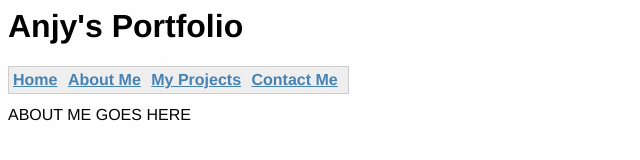
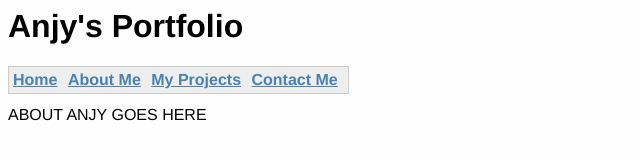
Before and after one commit to pukonu/tut-with-anjy, a plain HTML site: page website/about.html in a window 1280 px wide. Shown: the full height of the page, 0-640 px from the left. Drawn offline with Linux system fonts and the light colour scheme.

Commit message:
Update about.html

```diff
--- a/website/about.html
+++ b/website/about.html
@@ -14,7 +14,7 @@
             <a href="./contact.html">Contact Me</a>
         </div>
         <div class="">
-            ABOUT ME GOES HERE
+            ABOUT ANJY GOES HERE
         </div>
     </body>
 </html>
```
